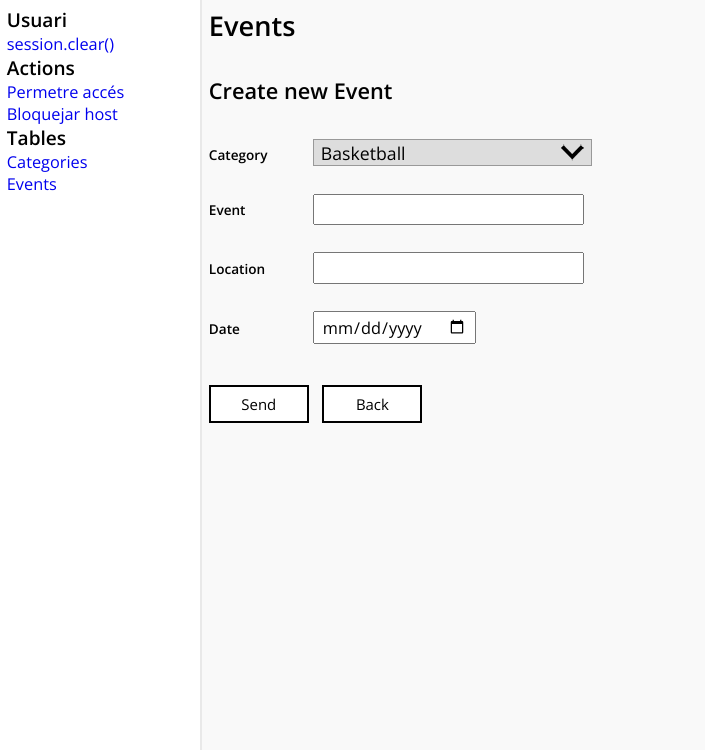
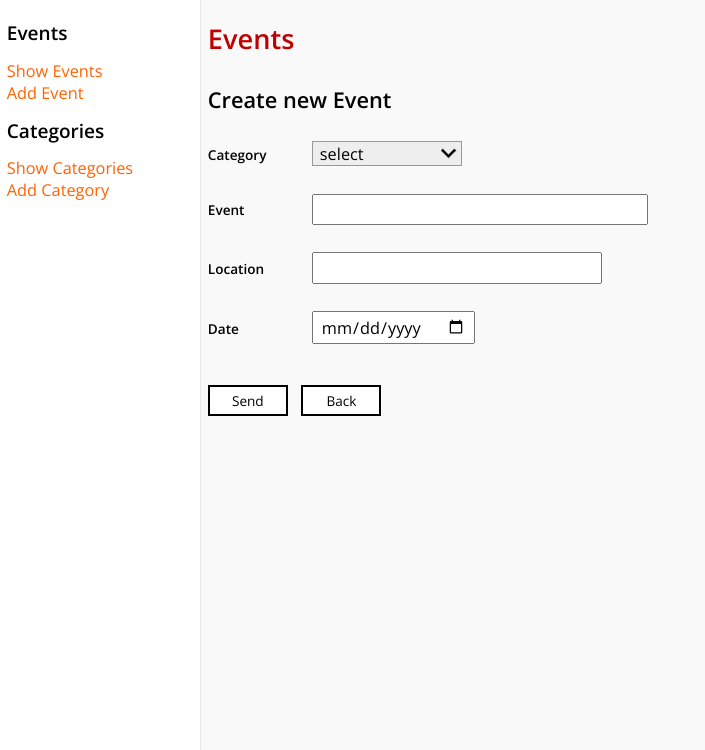
Before and after one commit to manelromero/catalog, a Flask app: page /event/new in a window 1280 px wide. Shown: the part 50-800 px from the top of the page, without its empty margins (0-705 px from the left). Run offline with Flask 2, Linux system fonts and the light colour scheme; a user stored in the database is signed in; data comes from the database, SQL or seed files in the repository; both versions use the stored data as it was after the commit.

Commit message:
Add some CSS style

```diff
--- a/events/forms.py
+++ b/events/forms.py
@@ -42,8 +42,8 @@ class EventForm(Form):
     name = StringField('Event', [
         validators.InputRequired(message='You have to introduce a name'),
         validators.Length(
-            max=25,
-            message='The name cannot be longer than 25 characters'
+            max=30,
+            message='The name cannot be longer than 30 characters'
             )
         ])
     location = StringField('Location', [
@@ -54,5 +54,7 @@ class EventForm(Form):
             )
         ])
     date = DateField('Date', [
-        validators.InputRequired(message='You have to introduce a date')],
-        format='%d/%m/%Y')
+        validators.InputRequired(
+            message='You have to introduce a date')],
+            format='%d/%m/%Y'
+            )
--- a/events/static/css/style.css
+++ b/events/static/css/style.css
@@ -36,7 +36,7 @@ nav {
 
 .nav-home,
 .nav-login {
-	flex-basis: 20%;
+	flex-basis: 30%;
 }
 
 .nav-data {
@@ -70,20 +70,22 @@ nav {
 
 h1 {
 	font: 600 2rem 'Open Sans', sans-serif;
-    margin-bottom: 2rem;
+    margin: 1rem auto;
+    color: #bf0000;
 }
 
 h2 {
-	font: 600 1.6rem/3rem 'Open Sans', sans-serif;
-	margin-bottom: 2rem;
+	font: 600 1.6rem 'Open Sans', sans-serif;
+	margin: 2rem auto;
+}
+
+h3 {
+	font: 600 1.4rem 'Open Sans', sans-serif;
+	margin: 1rem auto;
 }
 
 a {
 	text-decoration: none;
-}
-
-a:hover {
-	text-decoration: underline;
 }
 
 li {
@@ -108,12 +110,12 @@ input:focus {
 }
 
 select {
-	width: 20.5rem;
+	min-width: 150px;
 	padding: 0.2rem 0.5rem;
-	font: 400 1.3rem 'Open Sans', sans-serif;
+	font: 400 1.2rem 'Open Sans', sans-serif;
 	border: 1px solid #999;
 	margin-bottom: 1rem;
-	background: url('../img/down_arrow.png') no-repeat right #ddd;
+	background: url('../img/down_arrow.png') no-repeat right #eee;
 	border-radius: 0;
 	-webkit-appearance: none;
 }
@@ -124,15 +126,15 @@ select:focus {
 
 button,
 input[type=submit] {
-	min-width: 100px;
+	min-width: 80px;
 	float: left;
 	margin-top: 1rem;
 	margin-right: 1rem;
     background-color: #fff;
     color: #000;
-	font: 400 1.1rem 'Open Sans', sans-serif;
+	font: 400 1rem 'Open Sans', sans-serif;
     border: 2px solid #000;
-    padding: 0.5rem 1rem;
+    padding: 0.3rem;
     transition: background-color 0.2s, color 0.2s;
 }
 
@@ -162,7 +164,7 @@ input[type=submit]:focus {
 	width: 80%;
 	flex-grow: 1;
 	padding: 0.5rem;
-	border-left: 2px solid #e9e9e9;
+	border-left: 1px solid #e9e9e9;
 }
 
 .wrapper-categories {
@@ -235,9 +237,9 @@ input[type=submit]:focus {
 	text-align: center;
 }
 
-.orange {
-	color: #ff6200;
-	font: 600 1.6rem/3rem 'Open Sans', sans-serif;
+.red {
+	color: #bf0000;
+	font: 600 1.4rem/3rem 'Open Sans', sans-serif;
 }
 
 .error {
@@ -258,21 +260,20 @@ input[type=submit]:focus {
 }
 
 .flash {
-	width: 100;
+	width: 100%;
 	position: relative;
 	top: 0;
 	left: 0;
 	text-align: center;
-	background-color: rgba(191, 0, 0, 0.2);
+	background-color: #bf0000;
 	z-index: 5;
 }
 
 .flash-message {
-	font: 400 1rem/3rem 'Open Sans', sans-serif;
-	color: #bf0000;
+	font: 600 1.2rem/50px 'Open Sans', sans-serif;
+	color: #fff;
 }
 
-/* Link */
 .underline,
 .underline:hover,
 .underline:visited,
@@ -298,6 +299,6 @@ input[type=submit]:focus {
 }
 
 .underline:active {
-	color: #ff0000;
-	border-bottom-color: rgba(255, 0, 0, 1);
+	color: #bf0000;
+	border-bottom-color: #bf0000;
 }
--- a/events/static/js/main.js
+++ b/events/static/js/main.js
@@ -1,4 +1,9 @@
 $(document).ready(function() {
+
+	$('.flash').delay(2000).slideUp(300);
+	$('.flash').click(function() {
+		$(this).slideUp(300);
+	});
 
 	$('.row').mouseover(function() {
 		$(this).css('background-color', 'rgba(0, 174, 178, 0.05');
--- a/events/templates/401.html
+++ b/events/templates/401.html
@@ -1,9 +1,9 @@
 {% extends "layout.html" %}
 {% block content %}
 
-<h1>Ups...</h1>
+<h1>Ups!</h1>
 <h2>Unauthorized</h2>
 
 <div>To see that page you must be logged in.</div>
-<div>Click <a href="{{ url_for('login') }}">here</a> to log in.</div>
+<div>Click <a href="{{ url_for('login') }}" class="underline">here</a> to log in.</div>
 {% endblock %}
--- a/events/templates/header.html
+++ b/events/templates/header.html
@@ -1,23 +1,38 @@
-{% block header %}
+{%- block header -%}
 
 <nav>
+
 	<div class="nav-home">
 		<a href="{{ url_for('home') }}" class="negative">Home</a>
 	</div>
+
 	<div class="nav-data">
-			<span>{{ session.sid }}</span>
+
+		<!-- get flash messages -->
+		{%- with messages = get_flashed_messages() -%}
+		{%- if messages -%}
+		{%- for message in messages -%}
+		<div class="flash">
+			<div class="flash-message">{{ message }}</div>
 		</div>
+		{%- endfor -%}
+		{%- endif -%}
+		{%- endwith -%}
+
+	</div>
+
 	<div class="nav-login">
-			{% if session.username %}
+		{%- if session.username -%}
 		<div>
 			<span class="user">{{ session.username }}</span>
 			<a href="{{ url_for('logout') }}" class="negative">Logout</a>
 		</div>
-			{% else %}
+		{%- else -%}
 		<a href="{{ url_for('signin') }}" class="negative">Sign In</a> |
 		<a href="{{ url_for('login') }}" class="negative">Log In</a>
-			{% endif %}
+		{%- endif -%}
 	</div>
+
 </nav>
 
-{% endblock %}
+{%- endblock -%}
--- a/events/templates/left-bar.html
+++ b/events/templates/left-bar.html
@@ -1,38 +1,21 @@
 {% block bar %}
 
-<!-- get flash messages -->
-{% with messages = get_flashed_messages() %}
-{% if messages %}
-{% for message in messages %}
-<div class="flash">
-    <div class="flash-message">{{ message }}</div>
-</div>
-{% endfor %}
-{% endif %}
-{% endwith %}
-
 <div class="left-bar-content">
-    <h3>Usuari</h3>
+    <h3>Events</h3>
     <div>
-        <a href="#">session.clear()</a>
+        <a href="{{ url_for('showEvents') }}" class="underline">Show Events</a>
+    </div>
+    <div>
+        <a href="{{ url_for('newEvent') }}" class="underline">Add Event</a>
     </div>
 
-    <h3>Actions</h3>
+    <h3>Categories</h3>
     <div>
-        <a href="#">Permetre accés</a>
+        <a href="{{ url_for('showCategories') }}" class="underline">Show Categories</a>
     </div>
     <div>
-        <a href="#">Bloquejar host</a>
+        <a href="{{ url_for('newCategory') }}" class="underline">Add Category</a>
     </div>
-
-    <h3>Tables</h3>
-    <div>
-        <a href="#">Categories</a>
-    </div>
-    <div>
-        <a href="#">Events</a>
-    </div>
-
 </div>
 
 {% endblock %}
--- a/events/templates/new_event.html
+++ b/events/templates/new_event.html
@@ -16,21 +16,21 @@
 				{% endfor %}
 			{% endif %}
 
-			<li>{{ form.name.label }} {{ form.name(size=25) }}</li>
+			<li>{{ form.name.label }} {{ form.name(size=32) }}</li>
 			{% if form.name.errors %}
 				{% for error in form.name.errors %}
 					<span class="error">{{ error }}</span>
 				{% endfor %}
 			{% endif %}
 
-			<li>{{ form.location.label }} {{ form.location(size=25) }}</li>
+			<li>{{ form.location.label }} {{ form.location(size=27) }}</li>
 			{% if form.location.errors %}
 				{% for error in form.location.errors %}
 					<span class="error">{{ error }}</span>
 				{% endfor %}
 			{% endif %}
 
-			<li>{{ form.date.label }} {{ form.date(size=25, placeholder='dd/mm/yyyy') }}</li>
+			<li>{{ form.date.label }} {{ form.date(size=10, placeholder='dd/mm/yyyy') }}</li>
 			{% if form.date.errors %}
 				{% for error in form.date.errors %}
 					<span class="error">{{ error }}</span>
--- a/events/views.py
+++ b/events/views.py
@@ -188,9 +188,10 @@ def deleteCategory(category_id):
 @login_required
 def newEvent():
     form = EventForm(request.form)
-    form.category_id.choices = [
+    form.category_id.choices = ([
         (c.id, c.name) for c in Category.query.order_by(Category.name)
-        ]
+        ])
+    form.category_id.choices.insert(0, (0, 'select'))
     if request.method == 'POST' and form.validate():
         newEvent = Event(
             category_id=form.category_id.data,
@@ -200,7 +201,7 @@ def newEvent():
         )
         db.session.add(newEvent)
         db.session.commit()
-        flash('New event created!')
+        flash('New event created')
         return redirect(url_for('showEvents'))
     else:
         return render_template('new_event.html', form=form)
```
Also changed, not shown: events/templates/delete_category.html (+3 -4 lines), events/templates/show_categories.html (+0 -9 lines), events/templates/show_events.html (+0 -9 lines), events/events.db, events/static/img/down_arrow.png, events/static/img/less.svg (added), events/static/img/more.svg (added). Lines whose indentation alone changed are shown as unchanged.
